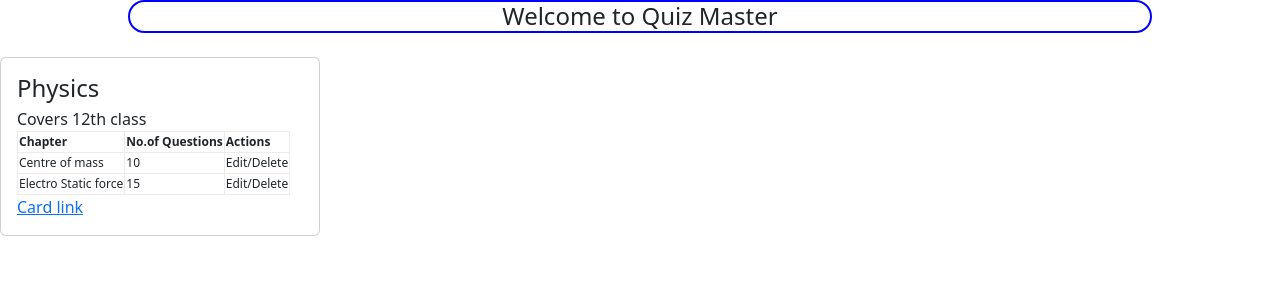
After one commit to satyacomp/Quiz_Master, a Python web app: template templates/admin_dashboard.html in a window 1280 px wide. The commit adds this page. Shown: the top 300 px of the page. Run offline with Jinja, Linux system fonts and the light colour scheme; the template is opened without the code that fills it, so the values that code supplies are empty; some libraries are stand-ins or nearby versions.

Commit message:
Part-3 Project session push

```diff
--- a/static/styles/main.css
+++ b/static/styles/main.css
@@ -31,7 +31,8 @@
 .centre{
     text-align: center;
     margin:auto;
-    color:rgb(253, 253, 255);
+    color:rgb(241, 241, 245);
+    font-weight: bold;
 }
 
 
@@ -39,11 +40,27 @@
     color:rgb(150, 5, 10);
 }
 
-table, th, td, caption {
-    border: 1px solid black;
+table.card-table th,
+table.card-table td,
+table.card-table caption {
+    border: 1px solid rgb(240, 235, 235);
     border-collapse: collapse;
-  }
-th, td {
-    background-color: #96D4D4;
+    font-size: 12px;
     text-align: left;
   }
+
+table.centered-table th,
+table.centered-table td,
+table.centered-table caption {
+    border: 1px solid rgb(245, 240, 240);
+    border-collapse: collapse;
+    font-size: 14px;
+    text-align: left;
+  }
+
+
+
+  .my-div {
+      color: rgb(237, 67, 67);              /* Keyword Color */
+      padding: 10px;
+    }
--- /dev/null
+++ b/templates/admin_dashboard.html
@@ -0,0 +1,59 @@
+<!DOCTYPE html>
+<html lang="en">
+<head>
+  <meta charset="UTF-8">
+  <meta name="viewport" content="width=device-width, initial-scale=1.0">
+  <link rel="stylesheet" href="/static/styles/main.css">
+  <link href="https://cdn.jsdelivr.net/npm/bootstrap@6.0.0-alpha.1/dist/css/bootstrap.min.css" rel="stylesheet" integrity="sha384-B/GM4XqrwHnWXNOWMbloTmrYXZg10cakYGmpfsR/bbzQ6JAJI4ihuyADKLnBgrCe" crossorigin="anonymous">
+  <title>Admin Dashboard</title>
+</head>
+<body>
+  <p class="h4 centre panel">Welcome to Quiz Master</p>
+  <nav class="navbar md:navbar-expand bg-1">
+  <div class="container-fluid">
+    <dialog class="drawer drawer-end" tabindex="-1" id="navbarDrawer" aria-labelledby="navbarDrawerLabel">
+      <div class="drawer-body mb-2 md:mb-0">
+        <ul class="nav navbar-nav me-auto">
+          <li class="nav-item">
+            <a class="btn-text theme-primary" href="#">Home</a>
+          </li>
+          <li class="nav-item">
+            <a class="btn-text theme-primary" href="#">Quizzes</a>
+          </li>
+          <li class="nav-item">
+            <a class="btn-text theme-primary" href="#">Users</a>
+          </li>
+          <li class="nav-item">
+            <a class="btn-text theme-primary" href="#">Summary</a>
+          </li>
+          <li class="nav-item">
+            <a class="btn-text theme-primary" href="#">Logout</a>
+          </li>
+        </ul>
+        <form class="hstack gap-2" role="search">
+          <input class="form-control" type="search" placeholder="Search" aria-label="Search"/>
+          <button class="btn-solid theme-primary" type="submit">
+            Search
+          </button>
+        </form>
+        <div class="my-div">Hi, {Admin}</div>
+      </div>
+    </dialog>
+  </div>
+</nav>
+<!-- Subjects/quizzes cards-->
+ <div class="card" style="max-width: 320px;">
+  <div class="card-body">
+    <h4 class="card-title">Physics</h4>
+    <p class="card-subtitle fg-3">Covers 12th class</p>
+    <table class="card-table">
+      <tr><th>Chapter</th><th>No.of Questions</th><th>Actions</th></tr>
+      <tr><td>Centre of mass</td><td>10</td><td>Edit/Delete</td></tr>
+      <tr><td>Electro Static force</td><td>15</td><td>Edit/Delete</td></tr>
+    </table>
+    <a href="#">Card link</a>
+  </div>
+</div>
+<!-- Subjects/quizzes cards-->
+</body>
+</html>
```
Also changed, not shown: templates/admin_navbar.html (+7 -2 lines), templates/user_dashboard.html (added, +66 -0 lines), templates/user_navbar.html (added, +45 -0 lines).
